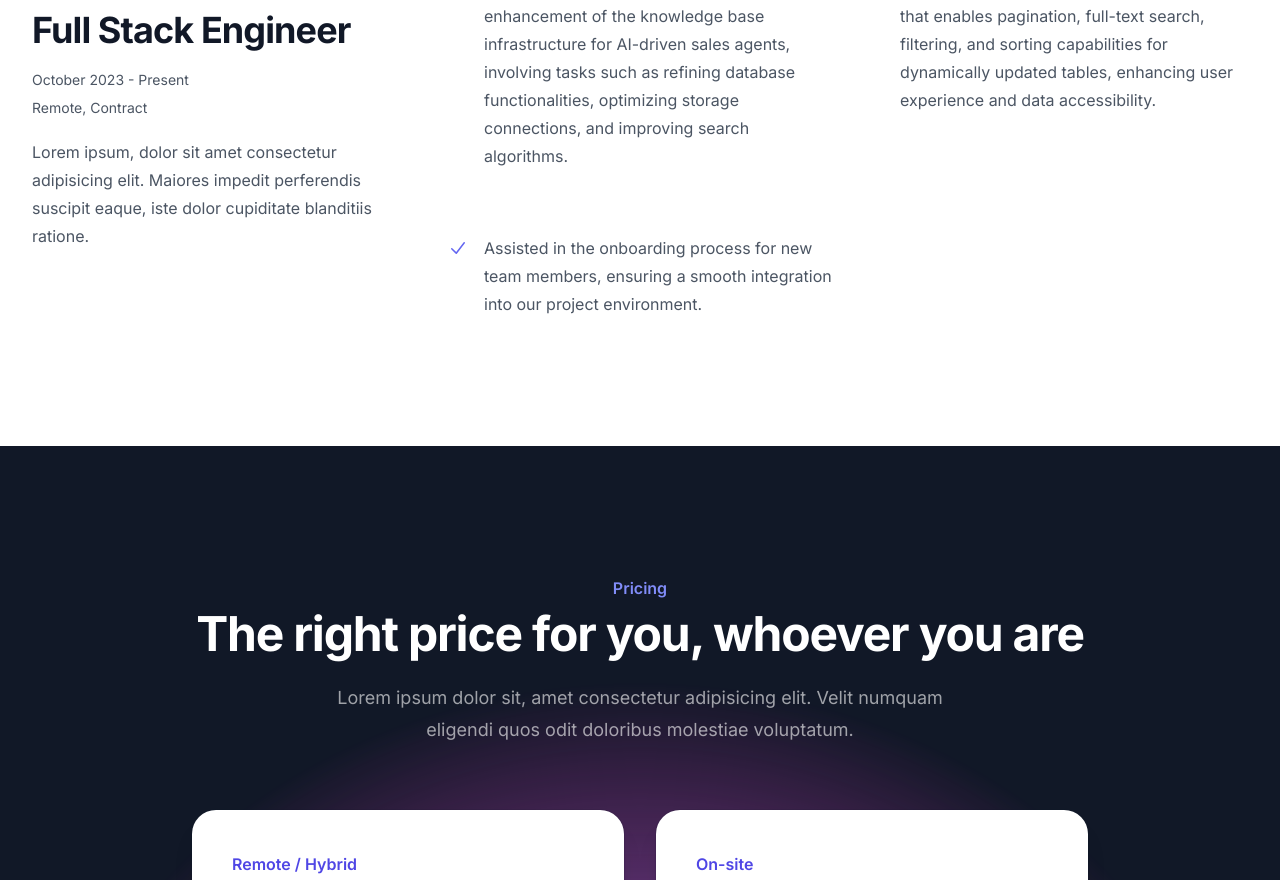
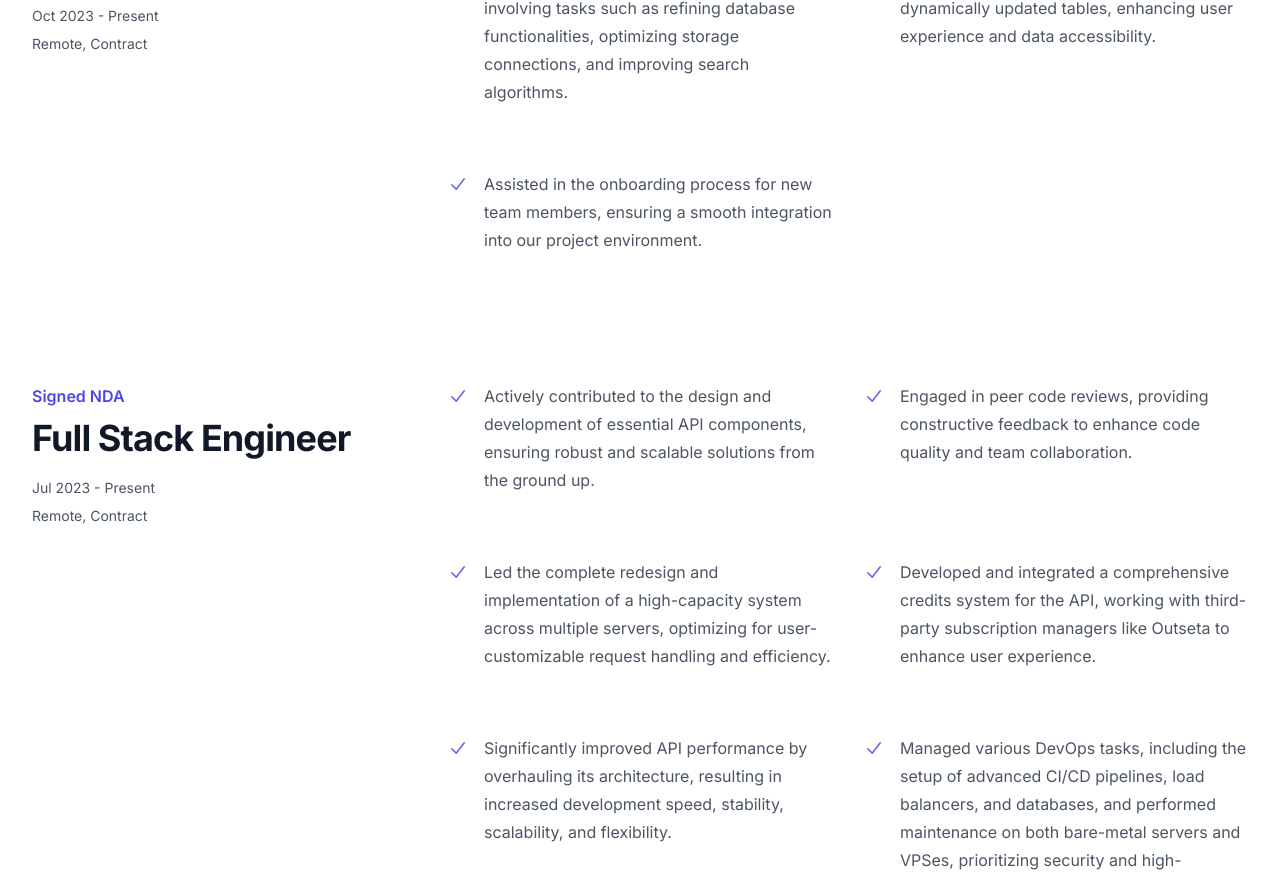
Before and after one commit to luca-matei/lucamatei.eu, a Next.js app: page / in a window 1280 px wide. Shown: the part 1886-2766 px from the top of the page. Built offline with nearby package versions, Linux system fonts and the light colour scheme.

Commit message:
New content

```diff
--- a/src/app/(app-sections)/experience.tsx
+++ b/src/app/(app-sections)/experience.tsx
@@ -2,9 +2,21 @@ import { CheckIcon } from '@heroicons/react/20/solid'
 
 const workplaces = [
   {
+    company: 'getitAI, Inc.',
+    role: 'Full Stack Engineer',
+    period: 'Oct 2023 - Present',
+    type: 'Remote, Contract',
+    bullets: [
+      'Contributed to the development and enhancement of the knowledge base infrastructure for AI-driven sales agents, involving tasks such as refining database functionalities, optimizing storage connections, and improving search algorithms.',
+      'Implemented a versatile global component that enables pagination, full-text search, filtering, and sorting capabilities for dynamically updated tables, enhancing user experience and data accessibility.',
+      'Assisted in the onboarding process for new team members, ensuring a smooth integration into our project environment.',
+    ],
+  },
+  {
+    company: 'Signed NDA',
+    role: 'Full Stack Engineer',
     period: 'Jul 2023 - Present',
-    company: 'Signed NDA',
-    title: 'Full Stack Engineer (Contract)',
+    type: 'Remote, Contract',
     bullets: [
       "Actively contributed to the design and development of essential API components, ensuring robust and scalable solutions from the ground up.",
       "Engaged in peer code reviews, providing constructive feedback to enhance code quality and team collaboration.",
@@ -14,24 +26,12 @@ const workplaces = [
       "Managed various DevOps tasks, including the setup of advanced CI/CD pipelines, load balancers, and databases, and performed maintenance on both bare-metal servers and VPSes, prioritizing security and high-availability.",
     ],
   },
-  {
-    period: 'Jun 2023 - Present',
-    company: 'Freelancer',
-    title: 'Full Stack Engineer',
-    bullets: [],
-  },
-]
-
-const features = [
-  { description: 'Contributed to the development and enhancement of the knowledge base infrastructure for AI-driven sales agents, involving tasks such as refining database functionalities, optimizing storage connections, and improving search algorithms.' },
-  { description: 'Implemented a versatile global component that enables pagination, full-text search, filtering, and sorting capabilities for dynamically updated tables, enhancing user experience and data accessibility.' },
-  { description: 'Assisted in the onboarding process for new team members, ensuring a smooth integration into our project environment.' },
 ]
 
 export default function Experience() {
   return (
-    <>
-      <div className="pt-24 sm:pt-32">
+    <div>
+      <div className="mb-16 pt-24 sm:pt-32">
         <div className="mx-auto max-w-7xl px-6 lg:px-8">
           <div className="mx-auto max-w-2xl lg:mx-0">
             <h2 className="text-4xl font-bold tracking-tight text-gray-900 sm:text-6xl">Places I've Worked</h2>
@@ -41,27 +41,24 @@ export default function Experience() {
           </div>
         </div>
       </div>
-      <div className="py-24 sm:py-32">
+      {workplaces.map((workplace) => (
+        <div className="pb-24 sm:pb-32">
           <div className="mx-auto max-w-7xl px-6 lg:px-8">
             <div
                 className="mx-auto grid max-w-2xl grid-cols-1 gap-x-8 gap-y-16 sm:gap-y-20 lg:mx-0 lg:max-w-none lg:grid-cols-3">
               <div>
-              <h2 className="text-base font-semibold leading-7 text-indigo-600">getitAI, Inc.</h2>
-              <p className="mt-2 text-3xl font-bold tracking-tight text-gray-900 sm:text-4xl">Full Stack Engineer</p>
-              <h3 className="mt-4 text-sm leading-7 text-gray-600">October 2023 - Present</h3>
-              <h3 className="text-sm leading-7 text-gray-600">Remote, Contract</h3>
-              <p className="mt-4 text-base leading-7 text-gray-600">
-                Lorem ipsum, dolor sit amet consectetur adipisicing elit. Maiores impedit perferendis suscipit eaque,
-                iste
-                dolor cupiditate blanditiis ratione.
-              </p>
+                <h2 className="text-base font-semibold leading-7 text-indigo-600">{workplace.company}</h2>
+                <p className="mt-2 text-3xl font-bold tracking-tight text-gray-900 sm:text-4xl">{workplace.role}</p>
+                <h3 className="mt-4 text-sm leading-7 text-gray-600">{workplace.period}</h3>
+                <h3 className="text-sm leading-7 text-gray-600">{workplace.type}</h3>
+                <p className="mt-4 text-base leading-7 text-gray-600">{workplace.description}</p>
               </div>
               <dl className="col-span-2 grid grid-cols-1 gap-x-8 gap-y-10 text-base leading-7 text-gray-600 sm:grid-cols-2 lg:gap-y-16">
-                {features.map((feature) => (
-                  <div key={feature.name} className="relative pl-9">
+                  {workplace.bullets.map((bullet) => (
+                    <div className="relative pl-9">
                       <dt>
                         <CheckIcon className="absolute left-0 top-1 h-5 w-5 text-indigo-500" aria-hidden="true" />
-                      {feature.description}
+                        {bullet}
                       </dt>
                     </div>
                   ))}
@@ -69,6 +66,7 @@ export default function Experience() {
               </div>
             </div>
           </div>
-    </>
+        ))}
+    </div>
   )
 }
--- a/src/app/(app-sections)/fees.tsx
+++ b/src/app/(app-sections)/fees.tsx
@@ -4,41 +4,25 @@ const tiers = [
   {
     name: 'Remote / Hybrid',
     id: 'tier-hobby',
-    href: '#',
     priceMonthly: '€25',
-    description: 'Modi dolorem expedita deleniti. Corporis iste qui inventore pariatur adipisci vitae.',
-    features: [
-        '5 products',
-        'Up to 1,000 subscribers',
-        'Basic analytics',
-        '48-hour support response time'
-    ],
+    description: 'Base rate for any remote or hybrid work.',
   },
   {
     name: 'On-site',
     id: 'tier-team',
-    href: '#',
     priceMonthly: '€35',
-    description: 'Explicabo quo fugit vel facere ullam corrupti non dolores. Expedita eius sit sequi.',
-    features: [
-      'Unlimited products',
-      'Unlimited subscribers',
-      'Advanced analytics',
-      '1-hour, dedicated support response time',
-      'Marketing automations',
-    ],
+    description: 'We all know commuting takes valuable time.',
   },
 ]
 
 export function Fees() {
     return (
-        <div className="isolate overflow-hidden bg-gray-900 mb-24 sm:mb-32">
-            <div className="mx-auto max-w-7xl px-6 pb-96 pt-24 text-center sm:pt-32 lg:px-8">
+        <div id="fees" className="isolate overflow-hidden bg-gray-900 mb-24 sm:mb-32">
+            <div className="mx-auto max-w-7xl px-6 pb-64 pt-24 text-center sm:pt-32 lg:px-8">
                 <div className="mx-auto max-w-4xl">
-                    <h2 className="text-base font-semibold leading-7 text-indigo-400">Pricing</h2>
+                    <h2 className="text-base font-semibold leading-7 text-indigo-400">Hourly Rates</h2>
                     <p className="mt-2 text-4xl font-bold tracking-tight text-white sm:text-5xl">
-                        The right price for you, <br className="hidden sm:inline lg:hidden"/>
-                        whoever you are
+                        The right price for you
                     </p>
                 </div>
                 <div className="relative mt-6">
@@ -62,7 +46,7 @@ export function Fees() {
                 </div>
             </div>
             <div className="flow-root bg-white pb-[1px]">
-                <div className="-mt-80">
+                <div className="-mt-40">
                     <div className="mx-auto max-w-7xl px-6 lg:px-8">
                         <div className="mx-auto grid max-w-md grid-cols-1 gap-8 lg:max-w-4xl lg:grid-cols-2">
                             {tiers.map((tier) => (
@@ -81,15 +65,6 @@ export function Fees() {
                                                 className="text-base font-semibold leading-7 text-gray-600">/hour</span>
                                         </div>
                                         <p className="mt-6 text-base leading-7 text-gray-600">{tier.description}</p>
-                                        <ul role="list" className="mt-10 space-y-4 text-sm leading-6 text-gray-600">
-                                            {tier.features.map((feature) => (
-                                                <li key={feature} className="flex gap-x-3">
-                                                    <CheckIcon className="h-6 w-5 flex-none text-indigo-600"
-                                                               aria-hidden="true"/>
-                                                    {feature}
-                                                </li>
-                                            ))}
-                                        </ul>
                                     </div>
                                 </div>
                             ))}
@@ -103,10 +78,10 @@ export function Fees() {
                                     </p>
                                 </div>
                                 <a
-                                    href="#"
+                                    href="#contact"
                                     className="rounded-md px-3.5 py-2 text-sm font-semibold leading-6 text-indigo-600 ring-1 ring-inset ring-indigo-200 hover:ring-indigo-300 focus-visible:outline focus-visible:outline-2 focus-visible:outline-offset-2 focus-visible:outline-indigo-600"
                                 >
-                                    Buy discounted license <span aria-hidden="true">&rarr;</span>
+                                    Let's Talk <span aria-hidden="true">&rarr;</span>
                                 </a>
                             </div>
                         </div>
--- a/src/app/(app-sections)/hero.tsx
+++ b/src/app/(app-sections)/hero.tsx
@@ -1,6 +1,6 @@
 export default function Hero() {
   return (
-  <div className="relative isolate pt-14">
+  <div id="home" className="relative isolate pt-14">
     <svg
       className="absolute inset-0 -z-10 h-full w-full stroke-gray-200 [mask-image:radial-gradient(100%_100%_at_top_right,white,transparent)]"
       aria-hidden="true"
@@ -34,7 +34,7 @@ export default function Hero() {
             I design and implement complex systems, having a proven track record of developing and enhancing SaaS platforms with Python and JavaScript frameworks in Linux environments.
           </p>
           <div className="mt-10 flex items-center gap-x-6">
-            <a href="#" className="text-sm font-semibold leading-6 text-gray-900">
+            <a href="#experience" className="text-sm font-semibold leading-6 text-gray-900">
               Learn more <span aria-hidden="true">→</span>
             </a>
           </div>
--- a/src/app/(app-sections)/projects.tsx
+++ b/src/app/(app-sections)/projects.tsx
@@ -1,7 +1,6 @@
 export default function Projects() {
   return (
-    <div className="bg-white">
-      <div className="mx-auto max-w-7xl py-24 sm:px-6 sm:py-32 lg:px-8">
+    <div id="projects" className="mx-auto max-w-7xl py-24 sm:px-6 sm:py-32 lg:px-8">
       <div className="relative isolate overflow-hidden bg-gray-900 px-6 pt-16 shadow-2xl sm:rounded-3xl sm:px-16 md:pt-24 lg:flex lg:gap-x-20 lg:px-24 lg:pt-0">
         <svg
           viewBox="0 0 1024 1024"
@@ -48,6 +47,5 @@ export default function Projects() {
         </div>
       </div>
     </div>
-    </div>
   )
 }
--- a/src/app/(app-sections)/skills.tsx
+++ b/src/app/(app-sections)/skills.tsx
@@ -34,7 +34,7 @@ const features = [
 export default function Skills() {
   return (
     <>
-      <div className="pt-24 sm:pt-32 lg:pt-40">
+      <div id="experience" className="pt-24 sm:pt-32 lg:pt-40">
         <div className="mx-auto max-w-7xl px-6 lg:px-8">
           <div className="mx-auto max-w-2xl lg:mx-0">
             <h2 className="text-4xl font-bold tracking-tight text-gray-900 sm:text-6xl">Skills I've Gained</h2>
```
Also changed, not shown: src/app/(app-sections)/contact.tsx (+11 -7 lines), src/app/page.tsx (+1 -8 lines). Lines whose indentation alone changed are shown as unchanged.
